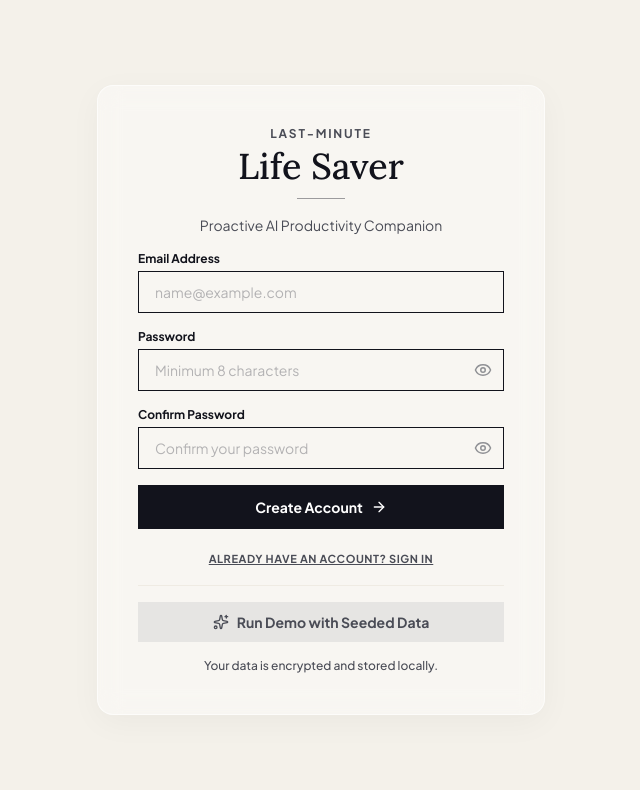
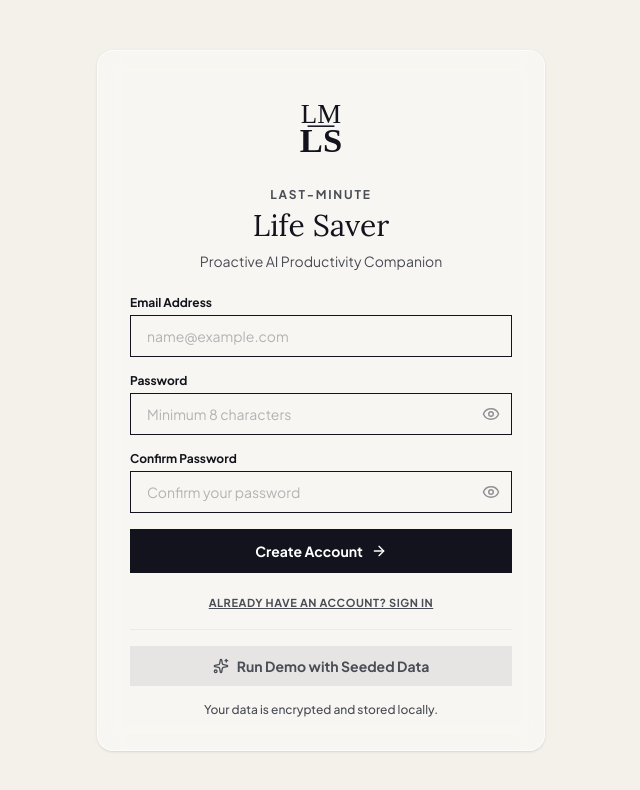
Before and after one commit to amri-03/vibe-2-ship-last-minute-lifesaver, a React (Vite) app in the folder frontend/: page / in a window 1280 px wide. Shown: the top 790 px of the page, without its empty margins (319-959 px from the left). Built offline with nearby package versions, Linux system fonts and the light colour scheme; no server answers.

Commit message:
style: implement official SVG logo component and perfect centered zero-scroll gateway layout

```diff
--- /dev/null
+++ b/frontend/src/components/ui/Logo.tsx
@@ -0,0 +1,17 @@
+interface LogoProps {
+  className?: string
+}
+
+export default function Logo({ className }: LogoProps) {
+  return (
+    <svg
+      xmlns="http://www.w3.org/2000/svg"
+      viewBox="0 0 500 500"
+      className={className}
+    >
+      <text x="250" y="210" textAnchor="middle" fontFamily="serif" fontSize="140" fontWeight="300" fill="currentColor">LM</text>
+      <text x="250" y="360" textAnchor="middle" fontFamily="serif" fontSize="180" fontWeight="900" fill="currentColor">LS</text>
+      <line x1="180" y1="225" x2="320" y2="225" stroke="currentColor" strokeWidth="8"/>
+    </svg>
+  )
+}
--- a/frontend/src/pages/Gateway.tsx
+++ b/frontend/src/pages/Gateway.tsx
@@ -10,6 +10,7 @@ import {
 } from 'lucide-react'
 import { useAuth } from '../hooks/useAuth'
 import api from '../services/api'
+import Logo from '../components/ui/Logo'
 
 /* ──────────────────────────────────────────────────────────
    Gateway.tsx — Onboarding & Multi-User Authentication
@@ -268,21 +269,21 @@ export default function Gateway() {
         className="
           relative z-10 max-w-md w-full
           bg-white/40 border border-white/60
-          p-10 rounded-2xl
-          shadow-[0_8px_32px_rgba(28,25,23,0.04)]
+          p-8 rounded-2xl
+          shadow-sm
           backdrop-blur-md
         "
       >
-        {/* Brand header */}
-        <div className="text-center flex flex-col items-center mb-4">
-          <p className="font-jakarta text-xs font-bold tracking-[0.15em] text-charcoal uppercase">
+        {/* Brand Header Stack */}
+        <div className="text-center flex flex-col items-center">
+          <Logo className="w-24 h-24 mx-auto text-ink mb-2" />
+          <p className="font-jakarta text-xs font-bold tracking-[0.15em] text-charcoal uppercase text-center">
             LAST-MINUTE
           </p>
-          <h1 className="font-lora text-4xl text-ink font-medium mt-1">
+          <h1 className="font-lora text-3xl text-ink text-center mt-1">
             Life Saver
           </h1>
-          <div className="border-b border-ink/40 w-12 my-3 mx-auto" />
-          <p className="font-jakarta text-sm text-charcoal mt-1">
+          <p className="font-jakarta text-sm text-charcoal text-center mt-2 mb-6">
             Proactive AI Productivity Companion
           </p>
         </div>
```
Also changed, not shown: frontend/src/components/ui/.gitkeep.ts (deleted).
